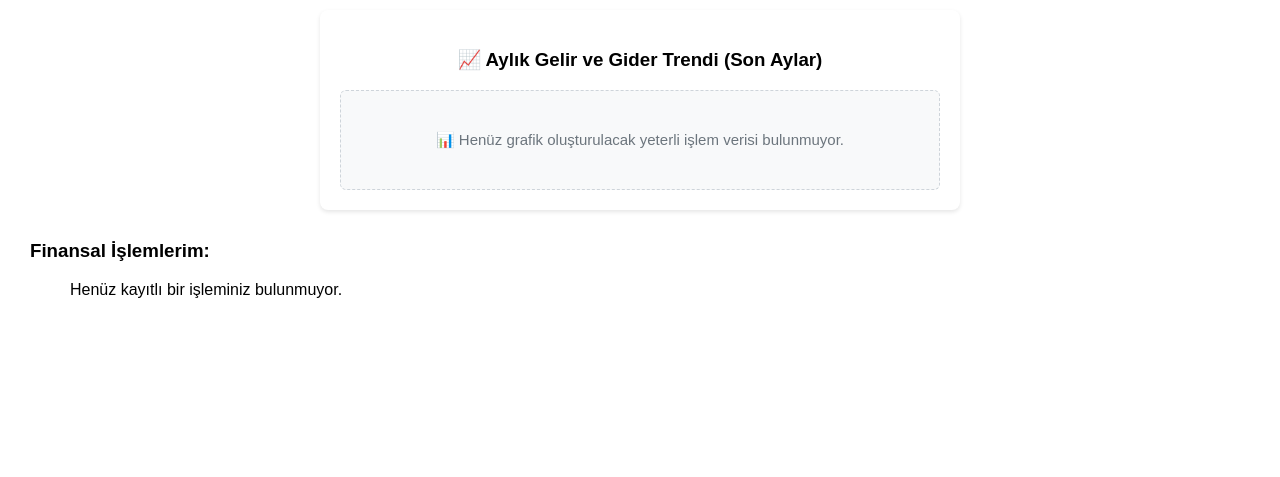
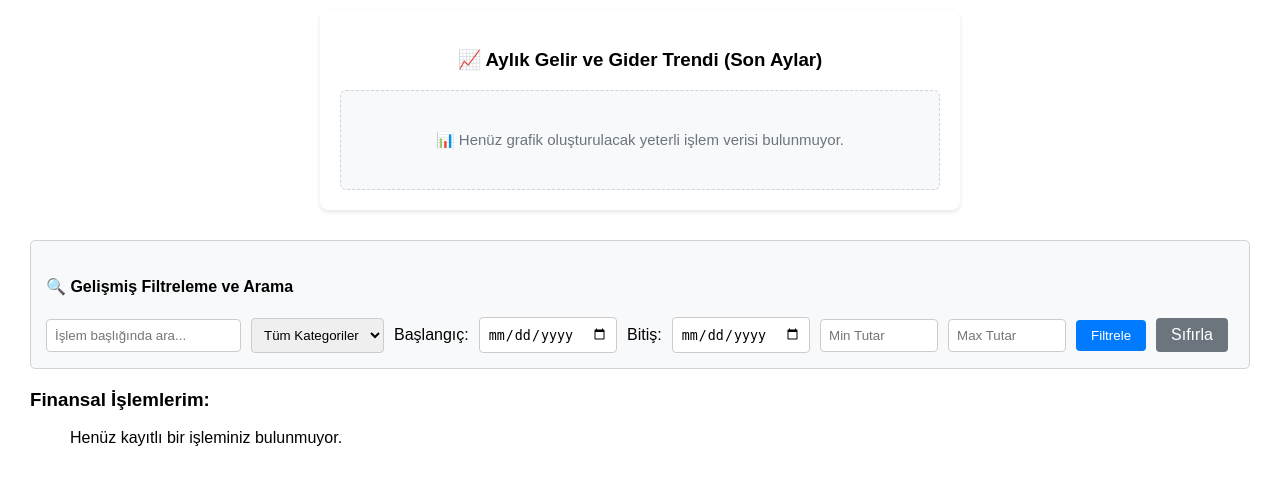
Before and after one commit to Gnrdmr/finans_sistem, a Django app: page / in a window 1280 px wide. Shown: the part 1042-1519 px from the top of the page. Before the commit the page ends 1340 px from the top, so only its background shows below. Run offline with Django 5.2, Linux system fonts and the light colour scheme; the visitor is signed in with stand-in values (Sample User, id 1); data that the repository does not hold is empty.

Commit message:
Gün 15: Gelişmiş arama, dinamik filtreleme ve Paginator ile sayfalama entegrasyonu tamamlandı

```diff
--- a/tracker/templates/tracker/home.html
+++ b/tracker/templates/tracker/home.html
@@ -113,7 +113,7 @@
         });
     </script>
 
-<!-- Gün 14: Aylık Trend ve Zaman Çubuk (Bar) Grafiği -->
+
 <div style="width: 600px; margin: 30px auto; background: #fff; padding: 20px; border-radius: 8px; box-shadow: 0 2px 4px rgba(0,0,0,0.1); text-align: center;">
     <h3>📈 Aylık Gelir ve Gider Trendi (Son Aylar)</h3>
 
@@ -170,6 +170,34 @@
 </script>
 
 
+
+<div style="background: #f8f9fa; padding: 15px; border-radius: 5px; border: 1px solid #ced4da; margin-bottom: 20px;">
+    <h4>🔍 Gelişmiş Filtreleme ve Arama</h4>
+    <form method="GET" style="display: flex; flex-wrap: wrap; gap: 10px; align-items: center;">
+        <input type="text" name="q" placeholder="İşlem başlığında ara..." value="{{ request.GET.q }}" style="padding: 8px; border: 1px solid #ccc; border-radius: 4px;">
+
+        <select name="category" style="padding: 8px; border: 1px solid #ccc; border-radius: 4px;">
+            <option value="">Tüm Kategoriler</option>
+            {% for cat in categories %}
+                <option value="{{ cat.id }}" {% if request.GET.category == cat.id|stringformat:"s" %}selected{% endif %}>{{ cat.name }}</option>
+            {% endfor %}
+        </select>
+
+        <label>Başlangıç:</label>
+        <input type="date" name="start_date" value="{{ request.GET.start_date }}" style="padding: 8px; border: 1px solid #ccc; border-radius: 4px;">
+
+        <label>Bitiş:</label>
+        <input type="date" name="end_date" value="{{ request.GET.end_date }}" style="padding: 8px; border: 1px solid #ccc; border-radius: 4px;">
+
+        <input type="number" name="min_amount" placeholder="Min Tutar" value="{{ request.GET.min_amount }}" style="padding: 8px; width: 100px; border: 1px solid #ccc; border-radius: 4px;">
+        <input type="number" name="max_amount" placeholder="Max Tutar" value="{{ request.GET.max_amount }}" style="padding: 8px; width: 100px; border: 1px solid #ccc; border-radius: 4px;">
+
+        <button type="submit" style="background: #007bff; color: white; border: none; padding: 8px 15px; border-radius: 4px; cursor: pointer;">Filtrele</button>
+        <a href="{% url 'home' %}" style="background: #6c757d; color: white; padding: 8px 15px; border-radius: 4px; text-decoration: none;">Sıfırla</a>
+    </form>
+</div>
+
+
     <!-- Kullanıcının Finansal İşlemleri Listesi -->
     <h3>Finansal İşlemlerim:</h3>
     <ul>
--- a/tracker/views.py
+++ b/tracker/views.py
@@ -11,12 +11,14 @@ from django.http import HttpResponse
 from dateutil.relativedelta import relativedelta
 from datetime import timedelta
 from collections import defaultdict
+from django.core.paginator import Paginator
 
 from .models import Transaction, BudgetLimit, RecurringTransaction
 from .forms import TransactionForm, BudgetLimitForm, RecurringTransactionForm
 from .utils import convert_to_try, get_exchange_rates
 from .forms import ExpenseGroupForm, SharedExpenseForm
 from .models import ExpenseGroup
+from .models import Category
 
 
 # 1. Kayıt Olma Görünümü
@@ -61,8 +63,33 @@ def home(request):
     user_limits = BudgetLimit.objects.filter(user=request.user)
 
     # --- A. EN BAŞTA: Her İşlemin TRY Karşılığını Hesaplama ---
-    for t in user_transactions:
-        t.try_amount = convert_to_try(t.amount, t.currency)
+
+
+    search_query = request.GET.get('q', '')
+    category_filter = request.GET.get('category', '')
+    start_date = request.GET.get('start_date', '')
+    end_date = request.GET.get('end_date', '')
+    min_amount = request.GET.get('min_amount', '')
+    max_amount = request.GET.get('max_amount', '')
+
+    if search_query:
+        user_transactions = user_transactions.filter(title__icontains=search_query)
+    if category_filter:
+        user_transactions = user_transactions.filter(category_id=category_filter)
+    if start_date:
+        user_transactions = user_transactions.filter(date__gte=start_date)
+    if end_date:
+        user_transactions = user_transactions.filter(date__lte=end_date)
+    if min_amount:
+        user_transactions = user_transactions.filter(amount__gte=min_amount)
+    if max_amount:
+        user_transactions = user_transactions.filter(amount__lte=max_amount)
+
+
+    # --- GÜN 15: Sayfalama (Pagination) Entegrasyonu (Sayfa başına 10 kayıt) ---
+    paginator = Paginator(user_transactions, 10)
+    page_number = request.GET.get('page')
+    page_obj = paginator.get_page(page_number)
 
     # --- B. Tekrarlayan İşlemler Otomatik Kontrolü (Gün 7) ---
     today = date.today()
@@ -173,8 +200,10 @@ def home(request):
     trend_expense_values = [monthly_expense[m] for m in sorted_months]
 
     context = {
-        'transactions': user_transactions.order_by('-date'),
+        'transactions': page_obj,  # Normal user_transactions yerine sayfalama objesini gönderiyoruz
+        'page_obj': page_obj,
         'user_limits': user_limits,
+        'categories': Category.objects.all(), # Filtre formu için kategoriler
         'total_income_try': total_income_try,
         'total_expense_try': total_expense_try,
         'net_cash_flow': net_cash_flow,
@@ -186,8 +215,9 @@ def home(request):
         'trend_labels_json': json.dumps(trend_labels),
         'trend_income_json': json.dumps(trend_income_values),
         'trend_expense_json': json.dumps(trend_expense_values),
-    }
+  }
     return render(request, 'tracker/home.html', context)
+
 # 5. İşlem Ekleme (Create)
 @login_required(login_url='login')
 def transaction_add(request):
```
Also changed, not shown: tracker/models.py (+18 -0 lines).
